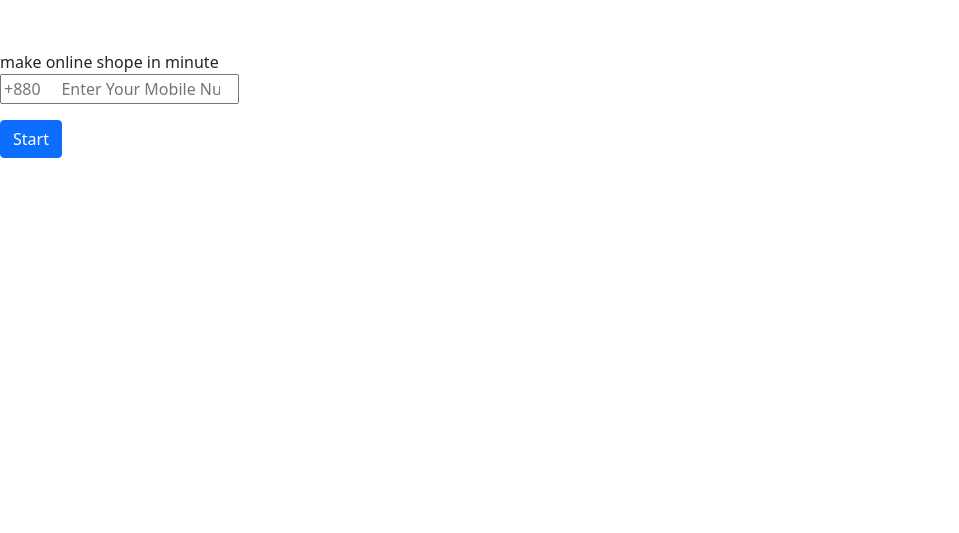
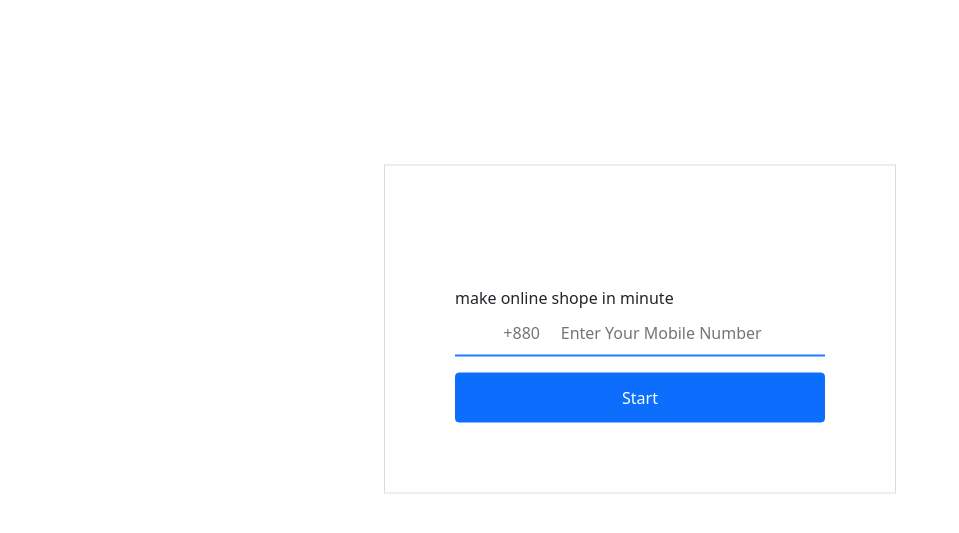
Before and after one commit to monirulislamakash/dukanapp, a Django app: page / in a window 1280 px wide. Shown: the top 533 px of the page, without its empty margins (0-959 px from the left). Run offline with Django 3.2, Linux system fonts and the light colour scheme.

Commit message:
first commit1

```diff
--- a/static/style.css
+++ b/static/style.css
@@ -1,3 +1,28 @@
+body{
+    position: relative;
+}
+.maindiv{
+    content:"";
+    width: 40%;
+    margin: 0 auto;
+    border:1px solid #dcdcdc;
+    padding:70px;
+    top: 50%;
+    left:50%;
+    position: absolute;
+    transform: translate(-50%,50%);
+}
+.registration_number{
+    width: 100%;
+    text-align: center;
+    height: 47px;
+    border: none;
+    border-bottom: 2px solid #237cff;
+}
+.start_button{
+        width: 100%;
+        height:50px;
+    }
 @media only screen and (max-width: 509px){
     body{
         width:100%;
```
